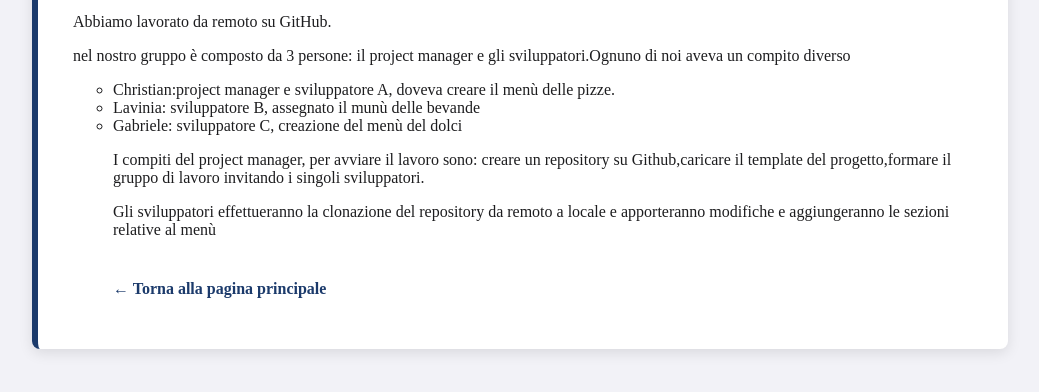
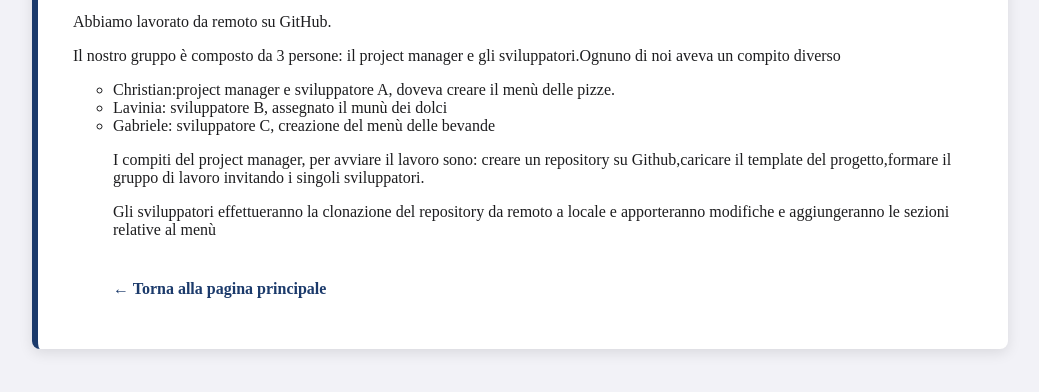
Before and after one commit to furingochristian9-cmyk/PizzeriaWeb, a plain HTML site: page relazione/seconda pagina.html in a window 1280 px wide. Shown: the part 144-536 px from the top of the page, without its empty margins (120-1159 px from the left). Drawn offline with Linux system fonts and the light colour scheme.

Commit message:
Update seconda pagina.html

```diff
--- a/relazione/seconda pagina.html
+++ b/relazione/seconda pagina.html
@@ -46,11 +46,11 @@
     <p>
         Siamo 3 ragazzi Christian,Lavinia e Gabriele. Uniti in questa collaborazione per creare il menù della pizzeria "Da Ciccio".</p>
 		<p> Abbiamo lavorato da remoto su GitHub.</p>
-		<p> nel nostro gruppo è composto da 3 persone: il project manager e gli sviluppatori.Ognuno di noi aveva un compito diverso</p>
+		<p> Il nostro gruppo è composto da 3 persone: il project manager e gli sviluppatori.Ognuno di noi aveva un compito diverso</p>
 		<ul type=circle>
 		<li> Christian:project manager e sviluppatore A, doveva creare il menù delle pizze.</li>
-		<li> Lavinia: sviluppatore B, assegnato il munù delle bevande</li>
-		<li> Gabriele: sviluppatore C, creazione del menù del dolci</li>
+		<li> Lavinia: sviluppatore B, assegnato il munù dei dolci</li>
+		<li> Gabriele: sviluppatore C, creazione del menù delle bevande</li>
 		<p>I compiti del project manager, per avviare il lavoro sono: creare un repository su Github,caricare il template del progetto,formare il gruppo di lavoro invitando i singoli sviluppatori.</p>
 		<p>Gli sviluppatori effettueranno la clonazione del repository da remoto a locale e apporteranno modifiche e aggiungeranno le sezioni relative al menù</p>
 
```
